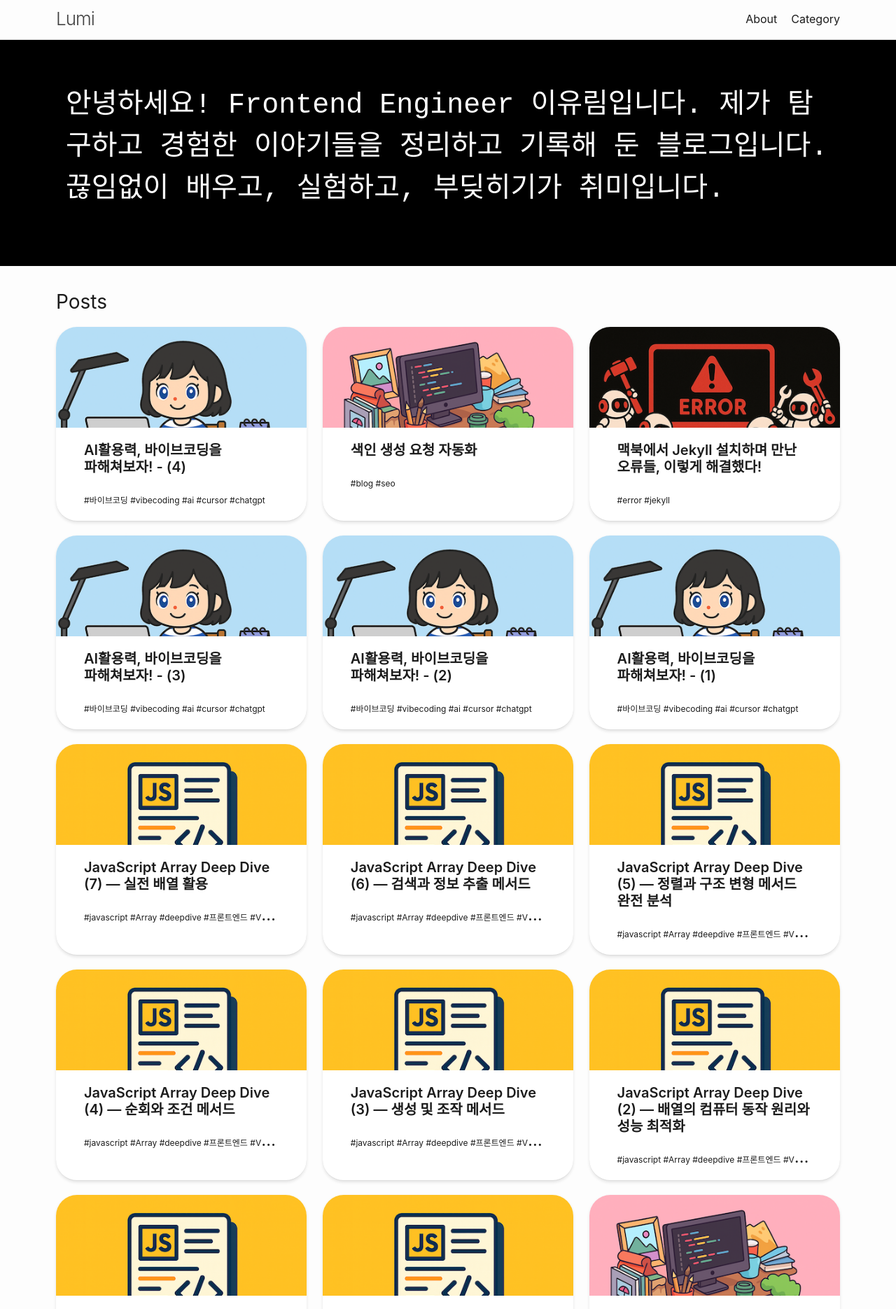
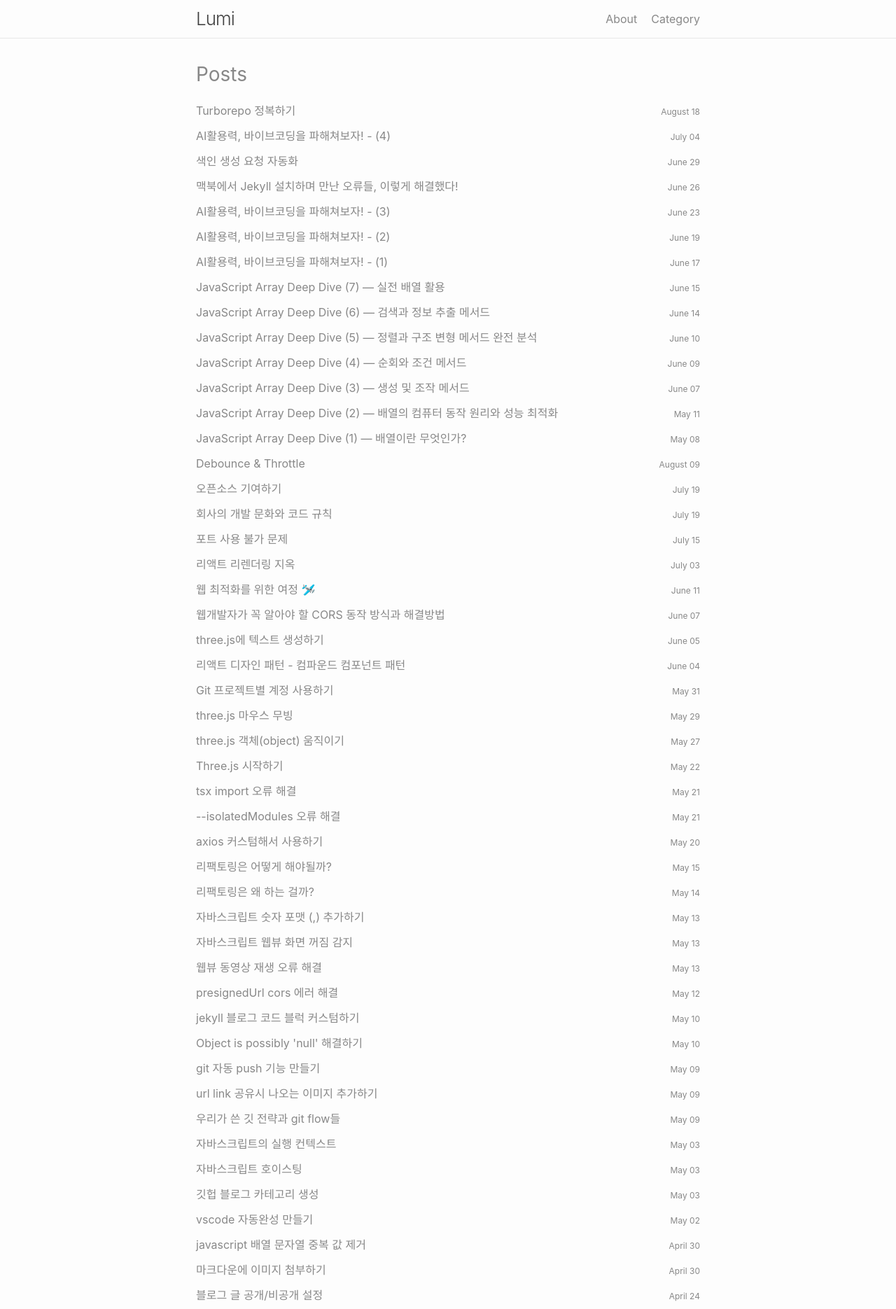
Before and after one commit to yeol0324/yeol0324.github.io, a Jekyll site: the page built from index.markdown, in a window 1280 px wide. Shown: the top 1870 px of the page at 70% size. Built offline with Jekyll 4.4.1, drawn with Linux system fonts in a browser that asks for light colours; some of the changed text lies outside the part shown.

Commit message:
디자인 수정

````diff
--- a/_layouts/default.html
+++ b/_layouts/default.html
@@ -6,11 +6,11 @@
   <body>
     {%- include header.html -%}
     {%- if page.url == '/' -%}
-    <div>
+    <!-- <div>
       <div class="text-block">
         <p class="wrapper">안녕하세요! Frontend Engineer 이유림입니다. 제가 탐구하고 경험한 이야기들을 정리하고 기록해 둔 블로그입니다. 끊임없이 배우고, 실험하고, 부딪히기가 취미입니다.</p>
       </div>
-    </div>
+    </div> -->
     {%- endif -%}
     <main class="page-content" aria-label="Content">
       <div class="wrapper">
@@ -21,7 +21,7 @@
     {%- include footer.html -%}
 
   </body>
-
+<!--
   <script src="https://cdn.jsdelivr.net/npm/gsap@3.13.0/dist/gsap.min.js"></script>
   <script src="https://cdn.jsdelivr.net/npm/gsap@3.13.0/dist/ScrambleTextPlugin.min.js"></script>
   <script src="https://cdn.jsdelivr.net/npm/gsap@3.13.0/dist/SplitText.min.js"></script>
@@ -54,5 +54,5 @@
       }
     });
   };
-  </script>
+  </script> -->
 </html>
--- a/_layouts/home.html
+++ b/_layouts/home.html
@@ -8,36 +8,28 @@ layout: default
       <h1 class="page-heading">{{ page.title }}</h1>
     {%- endif -%}
     {{ content }}
-
     {%- if site.posts.size > 0 -%}
       <h2 class="post-list-heading">{{ page.list_title | default: "Posts" }}</h2>
       <ul class="post-list">
         {%- for post in site.posts -%}
         <li>
-          <a class="post-link" href="{{ post.url | relative_url }}">
-           <div class="post-img">
-             <img src="/assets/images/{{post.categories}}.png" alt="{{ post.title }}" />
-           </div>
-            <h4>{{ post.title | escape }}</h4>
-            <!-- <div class="post-content">
-              <p class="pc">
-                {{post.content| markdownify | strip_html | truncate: 200 | escape}}
-              </p>
-              <p class="mb">
-                {{post.content| markdownify | strip_html | truncate: 50 | escape}}
-              </p>
-            </div> -->
-            <div class="tag-list">
-            {%- for tag in post.tags -%}
-              <h5 class="tag-{{tag}}">
-                #{{ tag }}
-              </h5>
-            {%- endfor -%}
-            </div>
-            {%- if site.show_excerpts -%}
-              {{ post.excerpt }}
+
+            <a class="post-link" href="{{ post.url | relative_url }}">
+              <h4>{{ post.title | escape }}</h4>
+              <span>
+                <time
+                  class="dt-published"
+                  datetime="{{ post.date | date_to_xmlschema }}"
+                  itemprop="datePublished"
+                >
+                {%- assign date_format = site.minima.date_format | default: "%B %d"-%}
+                    {{ post.date | date: date_format }}
+                </time>
+              </span>
+            </a>
+          {%- if site.show_excerpts -%}
+            {{ post.excerpt }}
             {%- endif -%}
-          </a>
         </li>
         {%- endfor -%}
       </ul>
--- /dev/null
+++ b/_posts/study/2025-08-18-study-turborepo.md
@@ -0,0 +1,296 @@
+---
+layout: post
+title: "Turborepo 정복하기"
+date: 2025-08-18 22:01:24 +09:00
+summary: "Turborepo로 프로젝트 관리와 빌드 속도 최적화"
+categories: study
+tags: turborepo monorepo
+---
+
+## Monorepo
+
+Monolithic Repositories, 단단히 짜여 하나로 되어 있는 레파지토리.
+즉, 여러 프로젝트를 하나의 레포 안에서 함께 관리하는 방식입니다.
+
+최근에 monorepo를 도입했다는 얘기를 정말 많이 듣는데, 저도 보면서 이런 생각이 들었어요.
+
+<span class="h-box-yellow">"비슷한 프로젝트를 한 곳에 모아두면 기억하기도 쉽고 관리도 편하겠다!"</span>
+
+
+그래서 제 프로젝트에도 모노레포를 도입해보기로 했습니다.
+
+모노레포에는 Turborepo, Lerna, Nx 등 다양한 도구가 있는데, 저는 그중에 Vercel에서 개발하고 있는 **Turborepo**를 선택했습니다.
+제 프로젝트들이 대부분 JavaScript 기반이라 호환도 잘 맞고, 무엇보다 강력한 캐싱과 증분 빌드 기능을 제공해서 빌드 속도가 정말 빠르다고 하더라고요.
+게다가 점진적으로 마이그레이션이 가능하다는 점도 큰 장점이었습니다.
+
+사실 이전 프로젝트가 Turborepo로 구성되어있었는데,  Turborepo를 잘 활용하지 못해 빌드가 10\~20분이나 걸려서 늘 답답했던 기억이 있어요.
+이번에는 캐싱을 제대로 활용해 개선해서 해결해보면 좋겠다 싶어서 다시 선택하게 되었습니다.
+이제 본격적으로 프로젝트를 구성하기 전에 먼저 Turborepo를 조금 더 깊게 뜯어보기로 했습니다. 🧐
+
+## Turborepo 뜯어보기 🔍
+
+*내부 아키텍처 · DAG 스케줄링 · 캐시 메커니즘 분석*
+
+Turborepo는 단순히 모노레포 관리 툴이 아니라, **고성능 빌드 시스템**입니다. JavaScript/TypeScript용 고성능 빌드 시스템으로, 단일 프로젝트에도 적용할 수 있고 모노레포 확장에도 최적화되어 있습니다.
+
+Rust로 작성된 코어 엔진을 기반으로, DAG 스케줄링·캐싱·병렬화를 통해 대규모 프로젝트에서도 빌드를 효율적으로 관리합니다.
+
+
+### 실행 원리
+
+`turbo run <task>`를 실행하면 이런 순서로 진행됩니다.
+
+1. workspace 탐색
+
+   `pnpm-workspace.yaml`, `package.json`의 workspaces 설정을 읽어 어떤 패키지가 있는지 파악
+
+2. turbo.json 파이프라인 규칙 적용
+
+   ```js
+   {
+     "pipeline": {
+       "build": {
+         "dependsOn": ["^build"],   // 부모 패키지 빌드 먼저
+         "outputs": ["dist/**"]     // 결과물 캐시
+       },
+       "dev": {
+         "cache": false,            // dev는 캐싱 안 함
+         "persistent": true         // 서버 계속 실행
+       }
+     }
+   }
+   ```
+   * 각 task의 의존성 (dependsOn)
+   * 캐싱할 아웃풋 (outputs)
+   * 병렬 실행 가능 여부
+
+
+3. 의존성 그래프 구축
+
+   * 패키지 간 관계를 DAG(Directed Acyclic Graph) 형태로 정리
+   * `web → ui → utils`
+     → `turbo run build` 실행 시 `utils/build → ui/build → web/build` 순서로 실행
+
+
+4. task 실행 & 로그 관리
+
+   * DAG 순서에 맞춰 `pnpm run <task>` 실행
+   * 병렬 가능한 건 동시에 실행
+
+
+
+## turbo run build 실제 흐름
+
+Turbo 동작 방식을 이해하기위해 시뮬레이션으로 돌려본 실행 흐름을 로그로 정리해봤습니다.
+
+* 콜드 캐시(최초 빌드)  전부 실행 후 캐시에 기록 →
+* 변경 없음(풀 캐시 히트) 전부 스킵, 1초 이내 완료 →
+* 부분 변경(ui만 수정) `ui`와 `web`만 리빌드, 나머지는 캐시 사용 →
+* 리모트 캐시 활용 팀원이 빌드한 결과까지 가져와서 로컬에서도 바로 복원
+
+💥 Turbo의 강력한 “정말 필요한 부분만 다시 빌드”
+
+
+## turbo 설치 & 구조 살펴보기
+
+저는 **pnpm**과 함께 사용했습니다.
+
+```bash
+pnpm dlx create-turbo@latest .
+```
+
+> 설치 명령어 뒤에 `.`을 붙이면 현재 위치에 바로 생성됩니다. (이미 파일이 있으면 덮어쓰니 주의!)
+
+생성 후 주요 구조는 이렇습니다.
+
+* apps/ → 실제 서비스 앱 (ex `apps/web`, `apps/docs`)
+* packages/ → 여러 앱에서 공유할 코드 (ex `packages/ui`, `packages/tsconfig`)
+* turbo.json → 파이프라인 규칙
+* package.json (root) → 워크스페이스 관리
+* tsconfig.json → 루트 타입스크립트 설정
+
+동작 흐름은 간단합니다.
+
+* `pnpm dev` → apps/\* 안의 프로젝트들을 동시에 실행
+* `pnpm build` → 캐싱 기반으로 필요한 것만 빌드
+
+
+
+### Turborepo의 실행 구조
+
+겉으로는 `npx turbo run build` 같은 CLI 명령어를 사용하지만, 실제로는 **Node + Rust Core** 구조입니다.
+
+* **Node CLI (`@turbo`)**
+  우리가 실행하는 건 Node 스크립트입니다. 이 부분은 명령어 파싱 → Rust 실행 파일 호출 역할을 합니다.
+
+  ```js
+  // node_modules/@turbo/bin/run.js
+  #!/usr/bin/env node
+  require('../dist/cli').run();
+  ```
+
+* **Rust Core (`turbo-engine`)**
+  DAG 생성, 캐시 계산, 병렬 실행 등 성능이 중요한 부분은 Rust로 작성되어 있습니다.
+  Node는 얇은 껍데기, 실질적인 엔진은 Rust!
+
+
+### turbo.json 파이프라인 → DAG 변환
+
+`turbo.json` 설정은 단순 key-value가 아니라 \*\*실행 그래프(DAG)\*\*로 해석됩니다.
+
+```json
+{
+  "pipeline": {
+    "build": {
+      "dependsOn": ["^build"],
+      "outputs": ["dist/**", ".next/**"],
+      "cache": true
+    },
+    "test": {
+      "dependsOn": ["build"],
+      "cache": true
+    }
+  }
+}
+```
+
+* `dependsOn`:
+
+  * `"^build"` → 상위 패키지의 build를 먼저 실행
+  * `"build"` → 자기 자신 build 후 실행
+* `outputs`: 캐싱 대상 경로
+* `cache`: true면 결과물이 해시 기반으로 저장/복원
+
+👉 이 설정을 기반으로 Rust 엔진이 DAG를 만듭니다.
+
+###  DAG 스케줄링
+
+Turborepo는 DAG를 만든 뒤 **위상 정렬(Topological Sort)** 알고리즘으로 task 실행 순서를 정합니다. Rust 내부 코드를 열어봤습니다.
+
+```rust
+fn schedule_tasks(dag: DAG) {
+   let mut queue = VecDeque::new();
+   for node in dag.nodes() {
+      if node.in_degree == 0 {
+         queue.push_back(node);
+      }
+   }
+   while let Some(task) = queue.pop_front() {
+      run_task(task); // 실제 실행
+      for child in task.dependents {
+         child.in_degree -= 1;
+         if child.in_degree == 0 {
+            queue.push_back(child);
+         }
+      }
+   }
+}
+```
+
+* 진입 차수(`in_degree`) 0인 노드 → 큐에 삽입
+* 실행 후 자식 노드 차수 감소
+* 차수가 0이 되면 실행 가능 상태로 전환
+
+이 구조 덕분에, 의존 없는 task들은 **병렬 실행**되고, 필요한 순서는 보장됩니다.
+
+### Task 실행
+
+(Node → Rust → Shell)
+
+[참고](https://turborepo.com/docs/reference/run?utm_source=chatgpt.com)
+
+각 노드는 `pnpm run build` 같은 커맨드를 실행해야 하죠.
+Rust 코어는 Node로 내려보내지 않고, 직접 프로세스를 띄웁니다.
+
+```rust
+fn run_task(task: Task) {
+   let status = Command::new("pnpm")
+       .arg("run")
+       .arg(&task.name)
+       .status()
+       .expect("failed to execute process");
+   if !status.success() {
+       panic!("Task failed: {}", task.name);
+   }
+}
+```
+
+즉, DAG 스케줄링 + 프로세스 실행이 Rust 엔진 안에서 일어나는 겁니다.
+
+## 캐싱 메커니즘
+
+Turbo의 캐싱은 단순 파일 해시가 아니라 **입력 조건 전체**를 해시 키로 삼습니다.
+
+```ts
+// pseudo code
+function createCacheKey(task) {
+  return hash([
+    task.sources,          // 소스 파일 해시
+    task.outputs,          // 산출물 경로
+    task.env,              // 환경 변수
+    task.lockfile,         // pnpm-lock.yaml
+    task.dependencyHashes, // 상위 task 해시
+  ]);
+}
+```
+> https://github.com/vercel/turborepo/tree/main/crates/turborepo-cache
+
+* 로컬 캐시: `node_modules/.cache/turbo`
+* 원격 캐시: Vercel / S3 / Redis
+
+결과물은 tarball로 묶여 저장되며, 다음 실행 시 동일 해시라면 **빌드 스킵** 후 복원됩니다.
+ 소스, 종속성, 환경변수 중 하나라도 바뀌면 캐시 무효화. 바뀐 게 없으면 그대로 복원해서 skipped로 표시돼요.
+
+
+### 원격 캐시 (Remote Cache)
+
+팀 단위 속도 향상의 핵심은 원격 캐시입니다.
+
+* 빌드 완료 후 → 결과물 tarball 업로드 (해시 키 기반)
+* 다른 환경에서 실행 시 → 해시 조회 → 있으면 바로 다운로드
+
+(Remote Cache)
+
+Vercel,S3 같은 저장소를 붙이면 다른 개발자가 빌드한 결과도 가져와 바로 복원 가능. 팀 단위로 “한 번 빌드 → 다 같이 재사용” 느낌이라 속도가 훨씬 빨라집니다.
+
+```bash
+$ turbo run build
+• Remote cache enabled
+• Restored ui:build from remote cache
+```
+
+CI/CD에서 빌드 시간을 획기적으로 줄일 수 있는 이유가 바로 이것입니다.
+
+
+### 병렬 실행과 워커 풀
+
+Turbo는 CPU 코어 수만큼 워커를 띄우고, DAG에서 독립적인 task를 병렬 실행합니다.
+
+* `utils/build`와 `api/build` → 독립 → 동시에 실행
+* `ui/build`는 `utils/build` 이후 실행
+* `web/build`는 `ui/build` 이후 실행
+
+`--parallel` 옵션을 주면 더 많은 병렬 실행을 강제할 수도 있습니다.
+
+---
+
+
+## 로그 구조 (JSON 기반)
+
+터미널에서 보는 로그는 사람이 읽기 좋게 포맷된 버전이고, 실제 내부 로그는 JSON 포맷으로 출력할 수 있습니다.
+
+```bash
+$ turbo run build --log-order json
+{
+  "task": "utils#build",
+  "status": "RUNNING",
+  "cache": "MISS"
+}
+{
+  "task": "utils#build",
+  "status": "SUCCESS",
+  "duration": "3.2s"
+}
+```
+
+CI/CD에서는 이 로그를 활용해 실행 그래프 시각화도 할 수 있습니다.
--- a/_sass/minima.scss
+++ b/_sass/minima.scss
@@ -12,7 +12,7 @@ $base-line-height: 1.5 !default;
 
 $spacing-unit: 30px !default;
 
-$text-color: #1c1c1c !default;
+$text-color: #888888 !default;
 $light-text-color: #2e2e2e !default;
 $background-color: #fdfdfd !default;
 $brand-color: #2a7ae2 !default;
@@ -25,7 +25,7 @@ $grey-color-dark: darken($grey-color, 25%) !default;
 $table-text-align: left !default;
 
 // Width of the content area
-$content-width: 1180px !default;
+$content-width: 780px !default;
 
 $on-palm: 600px !default;
 $on-laptop: 800px !default;
--- a/_sass/minima/_layout.scss
+++ b/_sass/minima/_layout.scss
@@ -3,7 +3,7 @@
  */
 .site-header {
   border-bottom: 1px solid $grey-color-light;
-  min-height: $spacing-unit * 1.865;
+  min-height: $spacing-unit;
   position: relative;
 }
 
@@ -184,19 +184,8 @@
 .page-content {
   padding: $spacing-unit 0;
   flex: 1;
-  // background: #ㄹㄹㄹ;
-  article {
-    padding: 40px;
-    background: #fff;
-    box-shadow: 0 2px 4px rgba(0, 0, 0, 0.1);
-  }
 }
 .home-wrap {
-  display: flex;
-  gap: 20px;
-  @include media-query($on-layout) {
-    display: block;
-  }
   .char {
     will-change: transform;
   }
@@ -296,11 +285,10 @@
   }
 }
 .post-wrap {
-  display: flex;
-  gap: 20px;
+  // display: flex;
+  // gap: 20px;
   .post {
-    width: calc(100% - 80px);
-    max-width: 880px;
+    width: 100%;
     img {
       margin: 0 auto;
       display: block;
@@ -310,57 +298,40 @@
     justify-content: center;
   }
 }
-.post-toc-mb {
-  display: none;
-  * {
-    list-style: none;
-  }
-  @include media-query($content-width) {
-    display: block;
-    width: 100%;
-    margin: 6px 0 20px;
-    background: #efefef;
-    text-align: center;
-    a {
-      color: $light-text-color;
-      text-decoration: underline;
-    }
-    ul {
-      margin: 0;
-      padding: 0 10px;
-      ul {
-        display: none;
-      }
-    }
-  }
-}
+
 .post-toc {
-  width: 220px;
-  padding: 10px 0;
-  border-left: 4px solid #6fd5fe;
-  position: sticky;
+  width: 240px;
+  top: 60px;
+  position: absolute;
   align-self: start;
   flex-shrink: 0;
   background: #fff;
-  box-shadow: 0 2px 4px rgba(0, 0, 0, 0.1);
-  top: 200px;
+  transition: 0.5s;
+  right: -240px;
+  will-change: right;
+  padding: 12px 0 12px 12px;
+  background: aliceblue;
+  border-radius: 12px 0 0 12px;
+  &.open {
+    right: 0;
+  }
+  * {
+    list-style: none;
+    font-size: 13px;
+  }
   a {
     color: $light-text-color;
+    color: #808080;
   }
   ul {
     margin: 0;
-    padding: 0 10px;
-    li {
-      padding: 4px;
-    }
+    padding: 0;
     ul {
       padding: 0 15px;
       font-size: 0.9em;
     }
   }
-  * {
-    list-style: none;
-  }
+
   @include media-query($content-width) {
     display: none;
   }
@@ -425,29 +396,6 @@
     margin-bottom: 1rem;
     font-size: 1.2rem;
   }
-  // h2 {
-  //   @include relative-font-size(2);
-
-  //   @include media-query($on-laptop) {
-  //     @include relative-font-size(1.75);
-  //   }
-  // }
-
-  // h3 {
-  //   @include relative-font-size(1.625);
-
-  //   @include media-query($on-laptop) {
-  //     @include relative-font-size(1.375);
-  //   }
-  // }
-
-  // h4 {
-  //   @include relative-font-size(1.25);
-
-  //   @include media-query($on-laptop) {
-  //     @include relative-font-size(1.125);
-  //   }
-  // }
 }
 
 /**
@@ -456,37 +404,16 @@
 
 .post-list {
   margin-left: 0;
-  list-style: none;
-  display: flex;
-  flex-wrap: wrap;
-  justify-content: space-between;
   > li {
-    width: 32%;
-    background: #fff;
-    margin-bottom: 20px;
-    box-shadow: 0 2px 4px rgba(0, 0, 0, 0.1);
-    border-radius: 30px;
-    overflow: hidden;
-    @include media-query($on-palm) {
-      width: 100%;
-    }
+    list-style: none;
+    width: 100%;
     a {
+      font-size: 16px;
+      line-height: 36px;
       color: $text-color;
-      h4 {
-        margin: 20px 40px 8px;
-        display: inline-block;
-        margin-bottom: 4px;
-        font-weight: 600;
-        transition: 0.4s;
-        text-decoration-line: underline;
-        text-decoration-color: #fff;
-        word-break: keep-all;
-        overflow: hidden;
-        text-overflow: ellipsis;
-        display: -webkit-box;
-        -webkit-line-clamp: 2;
-        -webkit-box-orient: vertical;
-      }
+      display: flex;
+      justify-content: space-between;
+      align-items: center;
       &:hover {
         h4 {
           text-decoration-color: #6fd5fe;
@@ -494,38 +421,7 @@
         }
         text-decoration: none;
       }
-    }
-    .post-img {
-      height: 9rem;
-      width: 100%;
-      overflow: hidden;
-      text-align: center;
-      img {
-        width: 100%;
-      }
-    }
-    .post-content {
-      margin: 0;
-      font-size: 16px;
-      p {
-        color: #808080;
-        margin: 0;
-        padding: 4px 10px;
-      }
-      img {
-        display: block;
-      }
-    }
-    .tag-list {
-      padding: 0 40px;
-      margin-bottom: 15px;
-      overflow: hidden;
-      text-overflow: ellipsis;
-      display: -webkit-box;
-      -webkit-line-clamp: 1;
-      -webkit-box-orient: vertical;
-      h5 {
-        display: inline;
+      span {
         font-size: 12px;
       }
     }
@@ -543,31 +439,13 @@
     .pc {
       display: none;
     }
-    margin-left: 0;
-    list-style: none;
     > li {
-      border-bottom: 1px solid #ddd;
       a {
         color: $text-color;
         h4 {
           display: inline-block;
           margin-bottom: 4px;
           line-height: 24px;
-          font-size: 20px;
-        }
-      }
-      .post-content {
-        margin: 8px 0;
-        font-size: 16px;
-        p {
-          color: #808080;
-          margin: 0;
-          padding: 0;
-        }
-      }
-      .tag-list {
-        h5 {
-          font-size: 12px;
         }
       }
     }
--- a/_sass/minima/_syntax-highlighting.scss
+++ b/_sass/minima/_syntax-highlighting.scss
@@ -214,7 +214,16 @@ code {
   &-yellow {
     background-color: #fff5b1;
   }
+
   &-purple {
     background-color: #f5f0ff;
   }
 }
+.h-box {
+  &-yellow {
+    border-radius: 4px;
+    padding: 4px;
+    margin: 0 auto;
+    background-color: #fff5b1;
+  }
+}
````
Also changed, not shown: _layouts/post.html (+14 -9 lines), assets/images/blog.png (deleted), assets/images/devops.png (deleted), assets/images/error.png (deleted), assets/images/etc.png (deleted), assets/images/study.png (deleted), assets/images/web.png (deleted).
